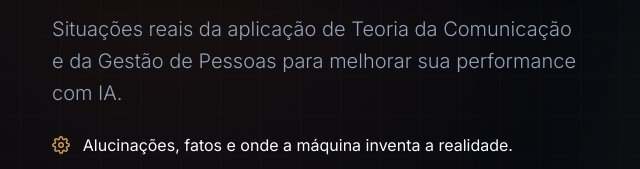
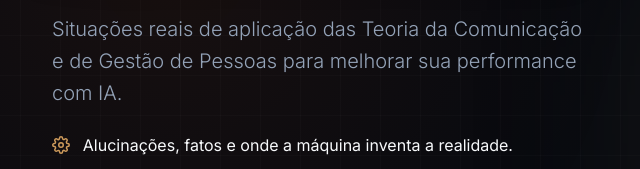
Before and after one commit to igorjornal/amaquina, a plain HTML site: page index.html in a window 1280 px wide. Shown: the part 445-614 px from the top of the page, 20-660 px from the left. Drawn offline with nearby package versions, Linux system fonts and the light colour scheme.

Commit message:
Update index.html

```diff
--- a/index.html
+++ b/index.html
@@ -39,7 +39,7 @@
                         <span class="visually-hidden">A MÁQUINA QUE PEDIA DESCULPA</span>
                     </h1>
                     <p class="subtitle">
-                        Situações reais da aplicação de Teoria da Comunicação e da Gestão de Pessoas para melhorar sua performance com IA.
+                        Situações reais de aplicação das Teoria da Comunicação e de Gestão de Pessoas para melhorar sua performance com IA.
                     </p>
 
                     <ul class="feature-list">
```
